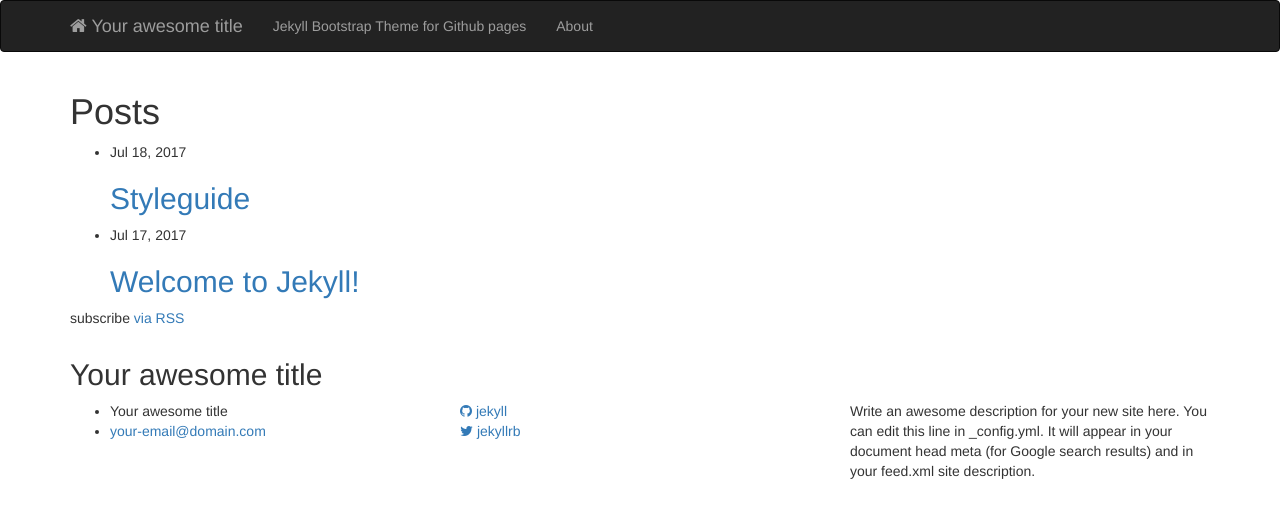
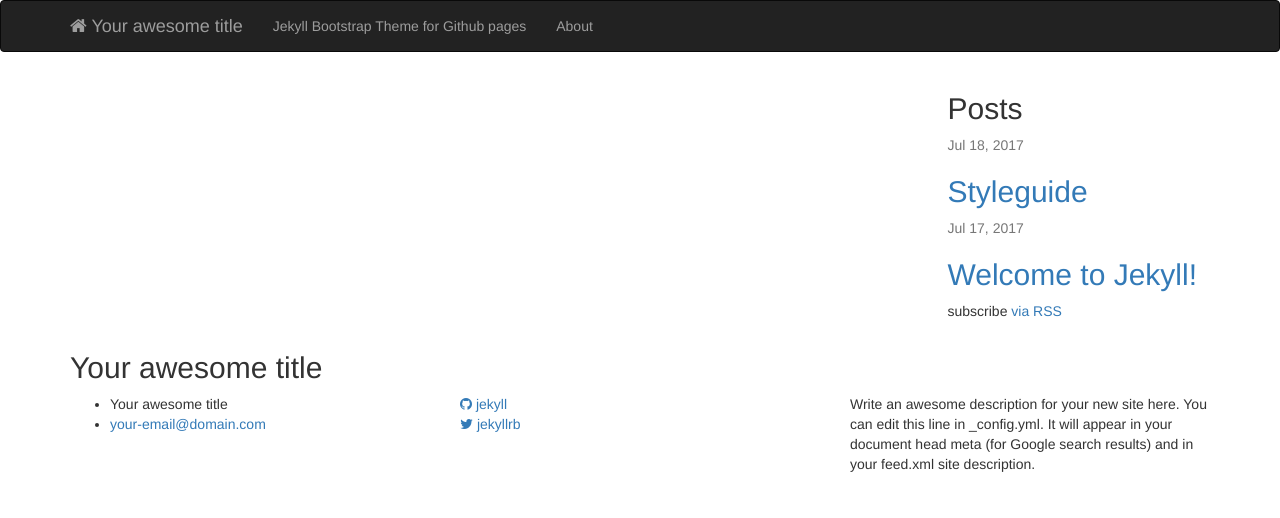
Before and after one commit to mdrmike/sato2sailing, a Jekyll site: the page built from index.md, in a window 1280 px wide. Shown: the top 518 px of the page. Built offline with Jekyll 4.4.1, drawn with Linux system fonts in a browser that asks for light colours.

Commit message:
:wrench: Cleanup layout

```diff
--- a/_layouts/home.html
+++ b/_layouts/home.html
@@ -2,13 +2,13 @@
 layout: default
 ---
 
-<div class="home">
-
-  <h1 class="page-heading">Posts</h1>
-
+  <div class="row">
+    <div class="col-md-8 col-lg-9">
       {{ content }}
-
-  <ul class="post-list">
+    </div><!--/.col -->
+    <div class="col-md-4 col-lg-3">
+      <h2 class="page-heading">Posts</h1>
+      <ul class="post-list text-muted list-unstyled">
         {% for post in site.posts %}
           <li>
             {% assign date_format = site.minima.date_format | default: "%b %-d, %Y" %}
@@ -20,7 +20,6 @@
           </li>
         {% endfor %}
       </ul>
-
       <p class="rss-subscribe">subscribe <a href="{{ "/feed.xml" | relative_url }}">via RSS</a></p>
-
-</div>
+    </div><!--/.col -->
+  </div><!--/.row -->
```
Lines whose indentation alone changed are shown as unchanged.
